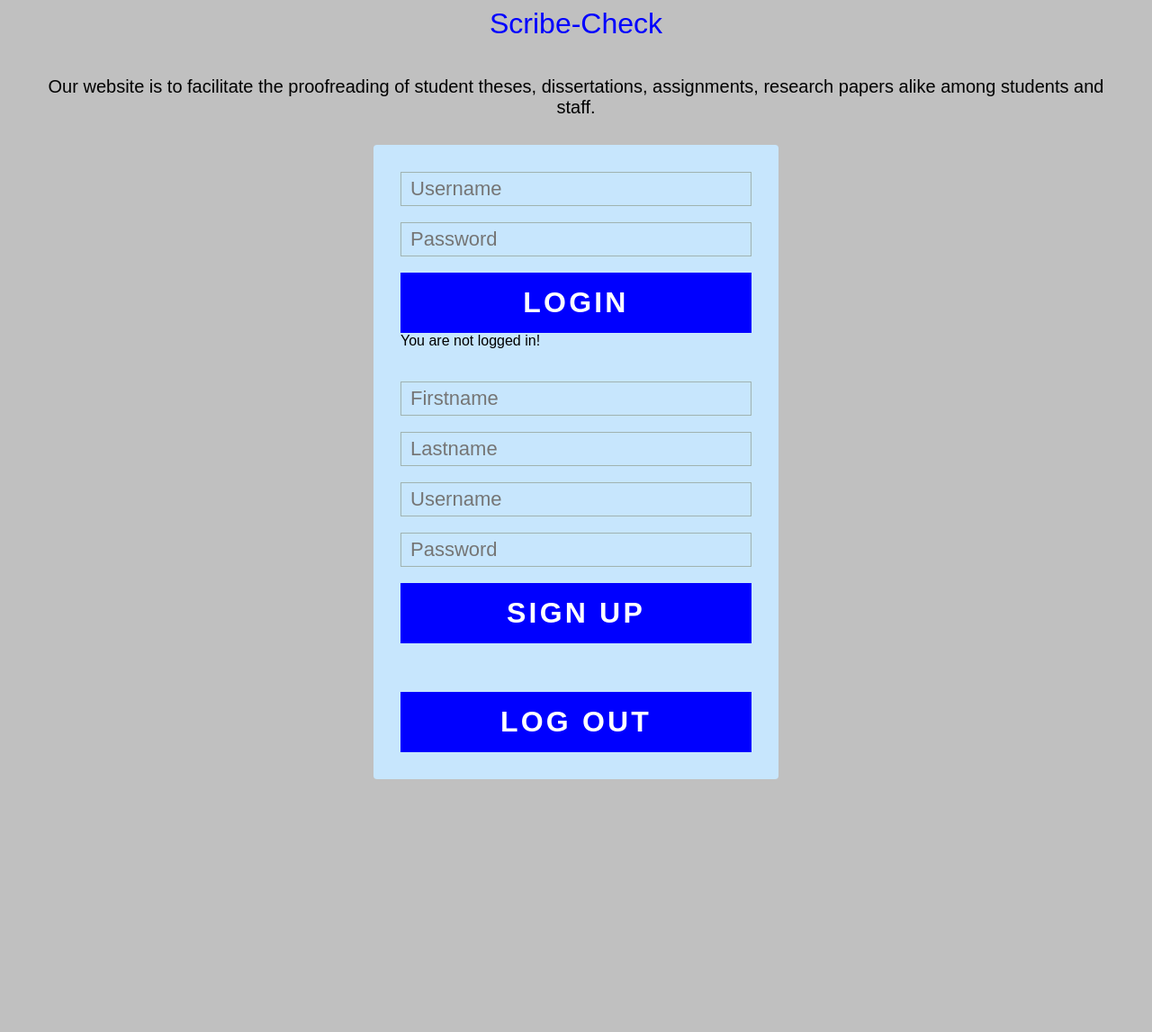
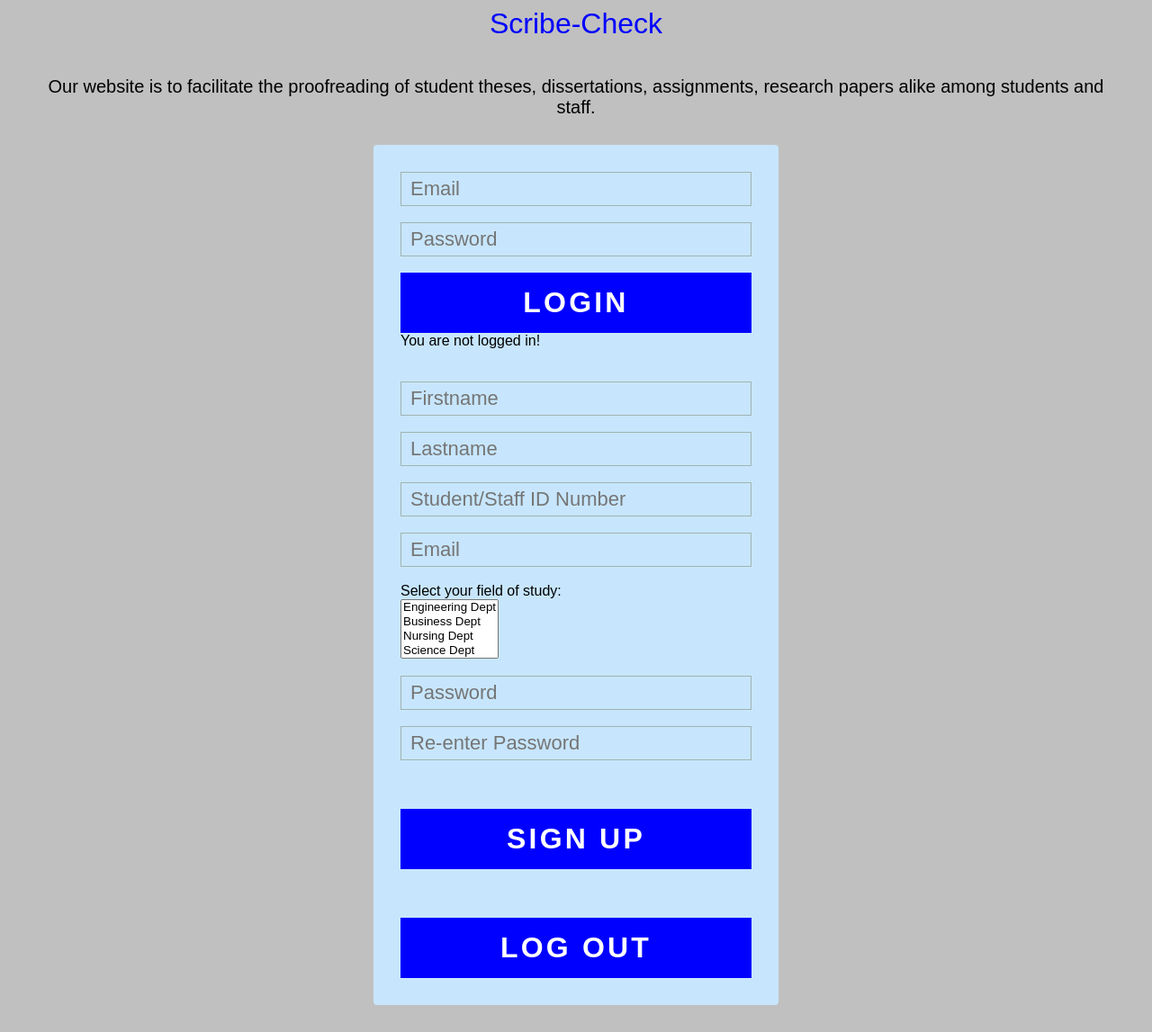
Before and after one commit to mobcomcuz/CS4014_Group1, a PHP site: page /index1.php in a window 1280 px wide. Shown: the whole page at 90% size. Before the commit the page ends 896 px from the top, so only its background shows below. Run offline with PHP 8.4, Linux system fonts and the light colour scheme.

Commit message:
Add files via upload
updated versions

```diff
--- a/index1.php
+++ b/index1.php
@@ -21,7 +21,7 @@ students and staff. </p>
 <div class="form">
 
 <form action="login.php" method="POST">
-	<input type="text" name="uid" placeholder="Username"><br>
+	<input type="text" name="email" placeholder="Email"><br>
 	<input type="password" name="pwd" placeholder="Password"><br>
 	<button type="submit" class="button button-block">LOGIN</button>
 </form>
@@ -46,12 +46,27 @@ students and staff. </p>
 
 	<input type="text" name="first" placeholder="Firstname"><br>
 	<input type="text" name="last" placeholder="Lastname"><br>
-	<input type="text" name="uid" placeholder="Username"><br>
+	<input type="text" name="ID1" placeholder="Student/Staff ID Number"><br>
+	<input type="text" name="email" placeholder="Email"><br>
+	<label for='formField'>Select your field of study:</label><br>
+	<select multiple="multiple" name="formField">
+		<option value="Eng">Engineering Dept</option>
+		<option value="Bus">Business Dept</option>
+		<option value="Nurse">Nursing Dept</option>
+		<option value="Science">Science Dept</option>
+		<option value="Educ">Education Dept</option>
+		<option value="Arts">Arts Dept</option>
+	</select><br><br>
 	<input type="password" name="pwd" placeholder="Password"><br>
+	<input type="password" name="pwd2" placeholder="Re-enter Password"<input type="text" name="ID" placeholder="ID Number"><br>
+	<br><br>
 	<button type="submit" class="button button-block">SIGN UP</button>
 </form>
 
+
+
 <br><br><br>
+
 
 <form action="logout.php">
 	<button class="button button-block">LOG OUT</button>
```
Also changed, not shown: login.php (+5 -4 lines), signup.php (+12 -3 lines).
